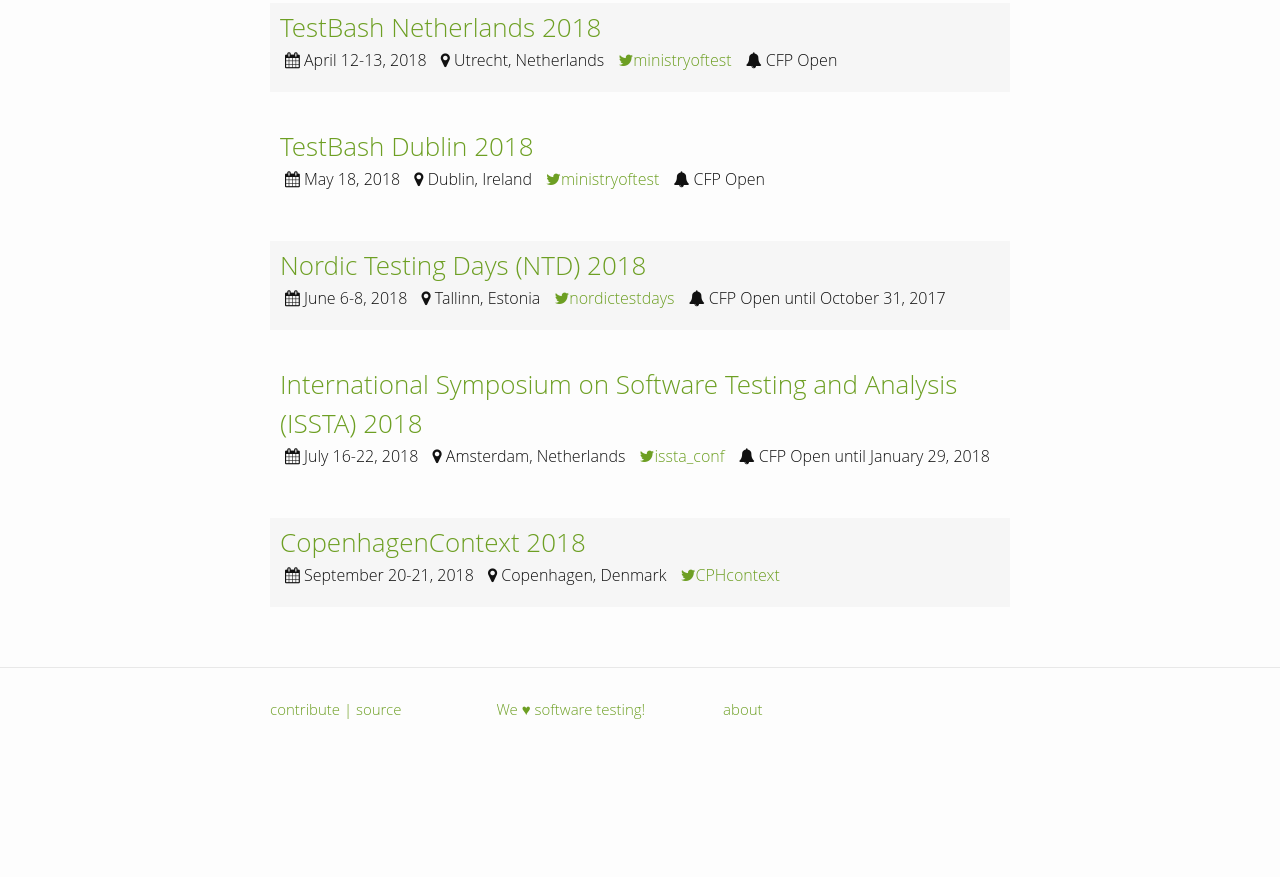
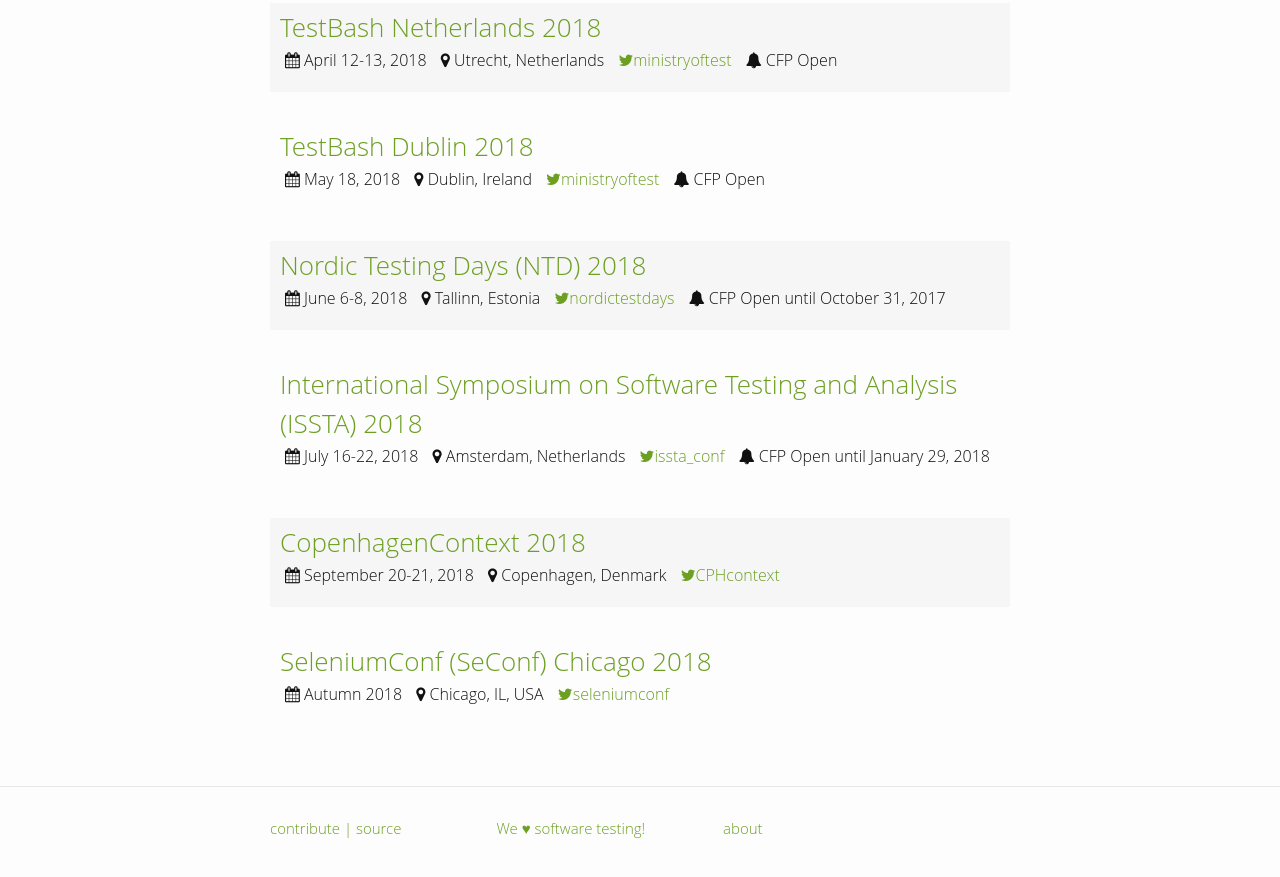
Before and after one commit to TestingConferences/testingconferences.github.io, a Jekyll site: the page built from index.html, in a window 1280 px wide and 900 px high, scrolled down 3437 px. Shown: the top 877 px of the window. Built offline with Jekyll 4.4.1, drawn with Linux system fonts in a browser that asks for light colours; before the commit the page ends 4218 px from its top, so only the background shows below that.

Commit message:
Added SeConf Chicago 18

```diff
--- a/_data/current.yml
+++ b/_data/current.yml
@@ -218,3 +218,9 @@
   dates: "September 20-21, 2018"
   url: http://copenhagencontext.com/
   twitter: CPHcontext
+
+- name: SeleniumConf (SeConf) Chicago 2018
+  location: Chicago, IL, USA
+  dates: "Autumn 2018"
+  url: http://seleniumconf.us/
+  twitter: seleniumconf
```
